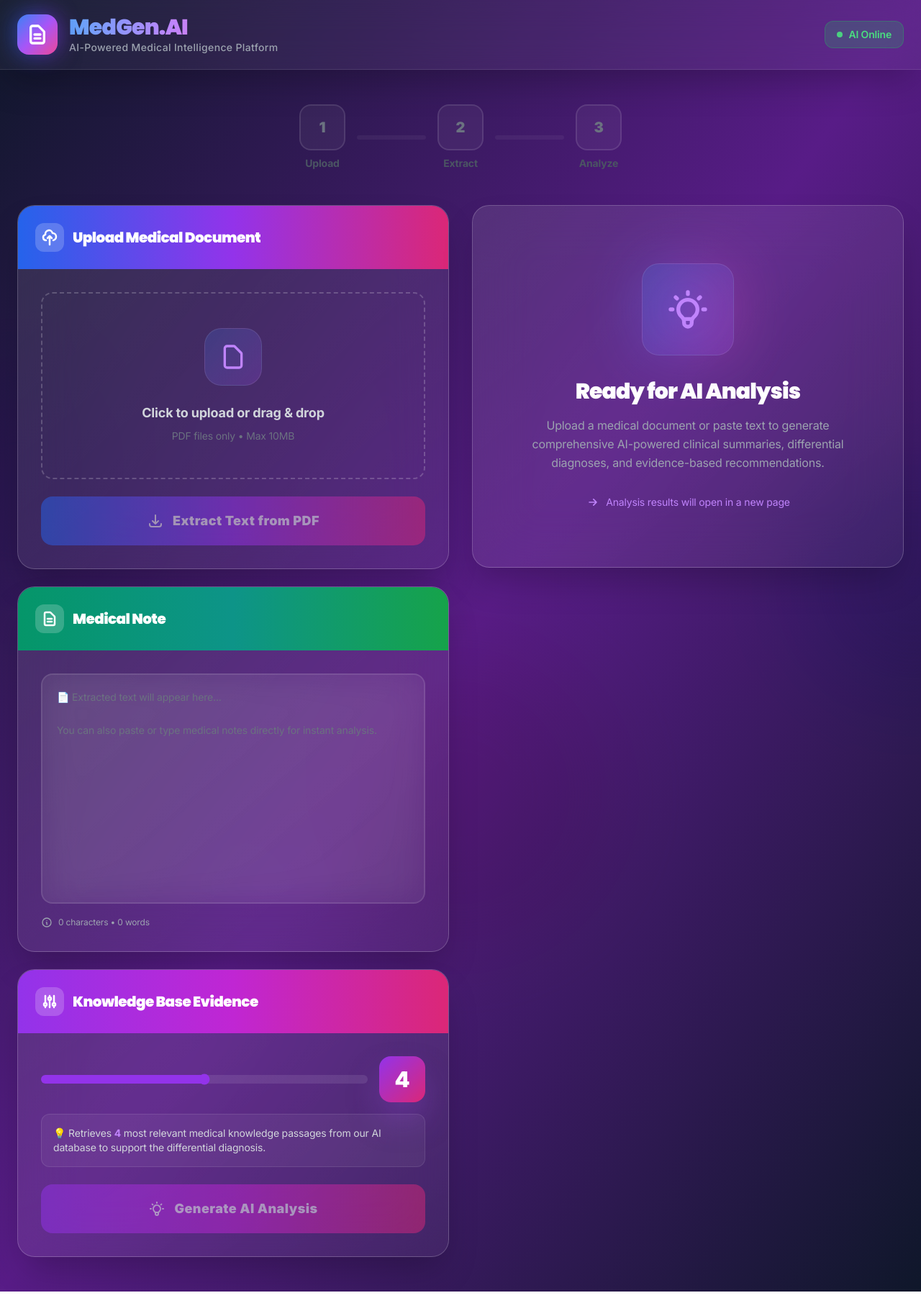
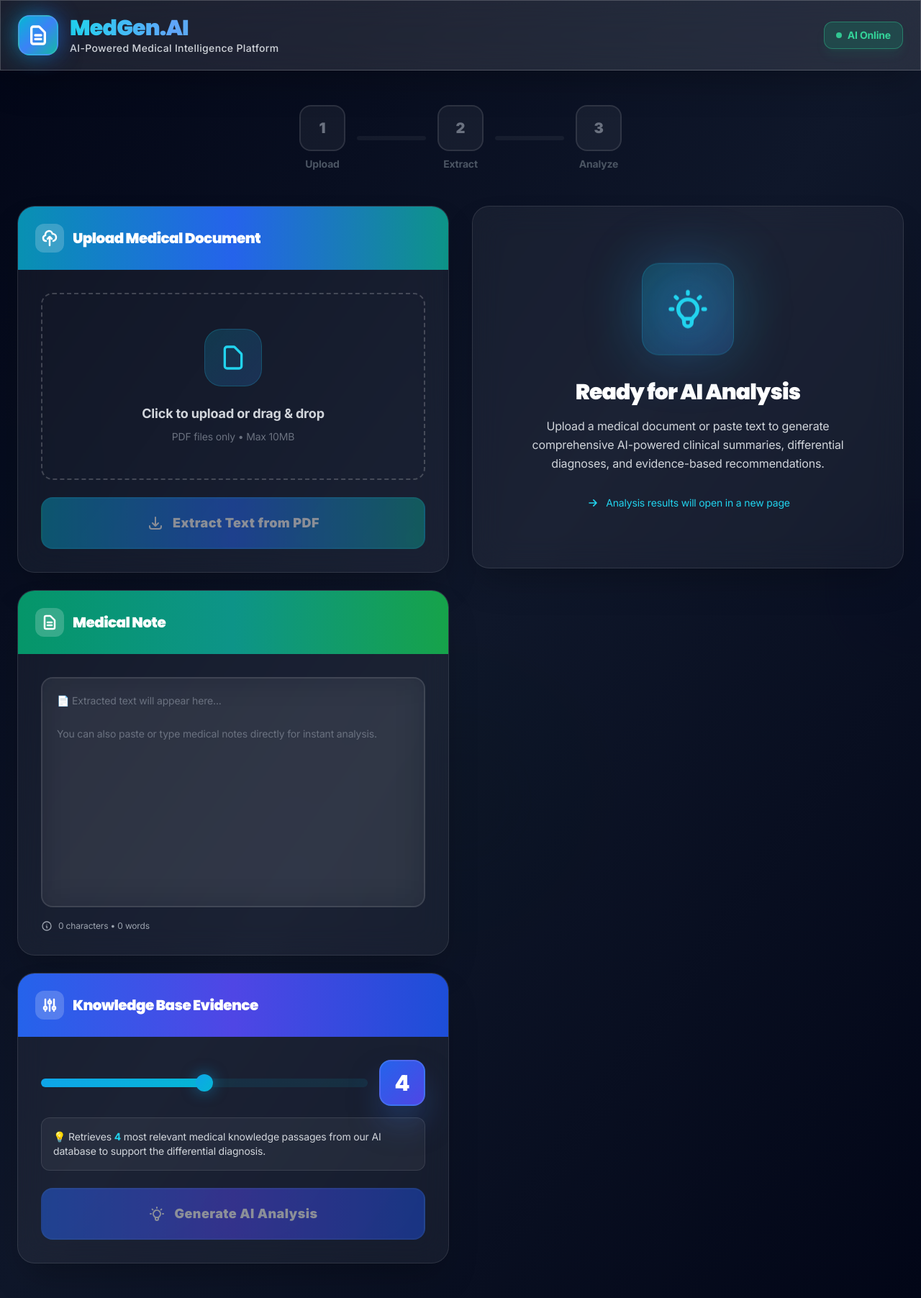
Before and after one commit to NitishChoubey/MedGen.AI, a Next.js app in the folder apps/web/: page /upload in a window 1280 px wide. Shown: the whole page at 72% size. Built offline with nearby package versions, Linux system fonts and the light colour scheme.

Commit message:
Updated page.tsx

```diff
--- a/apps/web/app/globals.css
+++ b/apps/web/app/globals.css
@@ -7,6 +7,12 @@
     --font-inter: 'Inter', sans-serif;
     --font-poppins: 'Poppins', sans-serif;
     --font-space-grotesk: 'Space Grotesk', sans-serif;
+
+    --primary-gradient: linear-gradient(135deg, #0ea5e9 0%, #06b6d4 50%, #14b8a6 100%);
+    --secondary-gradient: linear-gradient(135deg, #3b82f6 0%, #2563eb 100%);
+    --success-gradient: linear-gradient(135deg, #10b981 0%, #059669 100%);
+    --warning-gradient: linear-gradient(135deg, #f59e0b 0%, #d97706 100%);
+    --danger-gradient: linear-gradient(135deg, #ef4444 0%, #dc2626 100%);
   }
 
   body {
@@ -14,6 +20,7 @@
     -webkit-font-smoothing: antialiased;
     -moz-osx-font-smoothing: grayscale;
     letter-spacing: -0.011em;
+    background: #0f172a;
   }
 
   h1, h2, h3, h4, h5, h6 {
@@ -59,6 +66,33 @@
     }
     75% {
       transform: translate(50px, 50px) scale(1.05);
+    }
+  }
+
+  @keyframes float {
+    0%, 100% {
+      transform: translateY(0px);
+    }
+    50% {
+      transform: translateY(-20px);
+    }
+  }
+
+  @keyframes glow {
+    0%, 100% {
+      box-shadow: 0 0 20px rgba(14, 165, 233, 0.5);
+    }
+    50% {
+      box-shadow: 0 0 40px rgba(6, 182, 212, 0.8);
+    }
+  }
+
+  @keyframes shimmer {
+    0% {
+      background-position: -1000px 0;
+    }
+    100% {
+      background-position: 1000px 0;
     }
   }
 
@@ -115,36 +149,69 @@
     animation: shake-error 0.5s ease-in-out;
   }
 
-  .slider-purple::-webkit-slider-thumb {
+  .animate-float {
+    animation: float 3s ease-in-out infinite;
+  }
+
+  .animate-glow {
+    animation: glow 2s ease-in-out infinite;
+  }
+
+  .animate-shimmer {
+    animation: shimmer 2s infinite;
+    background: linear-gradient(
+      90deg,
+      rgba(255, 255, 255, 0) 0%,
+      rgba(255, 255, 255, 0.1) 50%,
+      rgba(255, 255, 255, 0) 100%
+    );
+    background-size: 1000px 100%;
+  }
+
+  .glass-effect {
+    background: rgba(255, 255, 255, 0.05);
+    backdrop-filter: blur(20px);
+    -webkit-backdrop-filter: blur(20px);
+    border: 1px solid rgba(255, 255, 255, 0.1);
+  }
+
+  .glass-effect-strong {
+    background: rgba(255, 255, 255, 0.1);
+    backdrop-filter: blur(30px);
+    -webkit-backdrop-filter: blur(30px);
+    border: 1px solid rgba(255, 255, 255, 0.2);
+  }
+
+  .slider-modern::-webkit-slider-thumb {
     appearance: none;
     width: 24px;
     height: 24px;
     border-radius: 50%;
-    background: linear-gradient(135deg, #a855f7, #ec4899);
+    background: linear-gradient(135deg, #0ea5e9, #06b6d4);
     cursor: pointer;
-    box-shadow: 0 0 20px rgba(168, 85, 247, 0.5);
+    box-shadow: 0 0 20px rgba(14, 165, 233, 0.5);
     transition: all 0.3s;
   }
 
-  .slider-purple::-webkit-slider-thumb:hover {
+  .slider-modern::-webkit-slider-thumb:hover {
     transform: scale(1.2);
-    box-shadow: 0 0 30px rgba(168, 85, 247, 0.8);
+    box-shadow: 0 0 30px rgba(6, 182, 212, 0.8);
   }
 
-  .slider-purple::-moz-range-thumb {
+  .slider-modern::-moz-range-thumb {
     width: 24px;
     height: 24px;
     border-radius: 50%;
-    background: linear-gradient(135deg, #a855f7, #ec4899);
+    background: linear-gradient(135deg, #0ea5e9, #06b6d4);
     cursor: pointer;
     border: none;
-    box-shadow: 0 0 20px rgba(168, 85, 247, 0.5);
+    box-shadow: 0 0 20px rgba(14, 165, 233, 0.5);
     transition: all 0.3s;
   }
 
-  .slider-purple::-moz-range-thumb:hover {
+  .slider-modern::-moz-range-thumb:hover {
     transform: scale(1.2);
-    box-shadow: 0 0 30px rgba(168, 85, 247, 0.8);
+    box-shadow: 0 0 30px rgba(6, 182, 212, 0.8);
   }
 }
 
@@ -155,18 +222,20 @@
 }
 
 ::-webkit-scrollbar {
-  width: 10px;
+  width: 12px;
 }
 
 ::-webkit-scrollbar-track {
-  background: rgba(255, 255, 255, 0.05);
+  background: rgba(15, 23, 42, 0.8);
+  border-radius: 10px;
 }
 
 ::-webkit-scrollbar-thumb {
-  background: rgba(139, 92, 246, 0.5);
-  border-radius: 5px;
+  background: linear-gradient(135deg, #0ea5e9, #06b6d4);
+  border-radius: 10px;
+  border: 2px solid rgba(15, 23, 42, 0.8);
 }
 
 ::-webkit-scrollbar-thumb:hover {
-  background: rgba(139, 92, 246, 0.8);
+  background: linear-gradient(135deg, #06b6d4, #14b8a6);
 }
--- a/apps/web/app/upload/page.tsx
+++ b/apps/web/app/upload/page.tsx
@@ -39,38 +39,41 @@ export default function UploadPage() {
   }
 
   return (
-    <main className="min-h-screen bg-gradient-to-br from-slate-900 via-purple-900 to-slate-900 relative overflow-hidden">
+    <main className="min-h-screen bg-gradient-to-br from-slate-950 via-slate-900 to-slate-950 relative overflow-hidden">
       {/* Animated Background Effects */}
       <div className="absolute inset-0 overflow-hidden pointer-events-none">
-        <div className="absolute top-1/4 -left-48 w-96 h-96 bg-purple-500 rounded-full mix-blend-multiply filter blur-3xl opacity-20 animate-blob"></div>
-        <div className="absolute top-1/3 -right-48 w-96 h-96 bg-blue-500 rounded-full mix-blend-multiply filter blur-3xl opacity-20 animate-blob animation-delay-2000"></div>
-        <div className="absolute bottom-1/4 left-1/3 w-96 h-96 bg-pink-500 rounded-full mix-blend-multiply filter blur-3xl opacity-20 animate-blob animation-delay-4000"></div>
+        <div className="absolute top-1/4 -left-48 w-96 h-96 bg-cyan-500 rounded-full mix-blend-multiply filter blur-3xl opacity-15 animate-blob"></div>
+        <div className="absolute top-1/3 -right-48 w-96 h-96 bg-blue-500 rounded-full mix-blend-multiply filter blur-3xl opacity-15 animate-blob animation-delay-2000"></div>
+        <div className="absolute bottom-1/4 left-1/3 w-96 h-96 bg-teal-500 rounded-full mix-blend-multiply filter blur-3xl opacity-15 animate-blob animation-delay-4000"></div>
       </div>
 
       {/* Header */}
-      <div className="bg-white/5 backdrop-blur-xl border-b border-white/10 sticky top-0 z-50 shadow-2xl">
+      <div className="glass-effect-strong border-b border-white/10 sticky top-0 z-50 shadow-2xl">
         <div className="max-w-7xl mx-auto px-6 py-5">
           <div className="flex items-center justify-between">
             <div className="flex items-center gap-4">
               <div className="relative">
-                <div className="absolute inset-0 bg-gradient-to-r from-blue-600 to-purple-600 rounded-2xl blur-lg opacity-75 animate-pulse"></div>
-                <div className="relative w-14 h-14 bg-gradient-to-br from-blue-500 via-purple-500 to-pink-500 rounded-2xl flex items-center justify-center shadow-2xl">
+                <div className="absolute inset-0 bg-gradient-to-r from-cyan-500 to-blue-600 rounded-2xl blur-lg opacity-75 animate-pulse"></div>
+                <div className="relative w-14 h-14 bg-gradient-to-br from-cyan-500 via-blue-500 to-teal-500 rounded-2xl flex items-center justify-center shadow-2xl border-2 border-white/10">
                   <svg className="w-8 h-8 text-white" fill="none" stroke="currentColor" viewBox="0 0 24 24">
                     <path strokeLinecap="round" strokeLinejoin="round" strokeWidth={2.5} d="M9 12h6m-6 4h6m2 5H7a2 2 0 01-2-2V5a2 2 0 012-2h5.586a1 1 0 01.707.293l5.414 5.414a1 1 0 01.293.707V19a2 2 0 01-2 2z" />
                   </svg>
                 </div>
               </div>
               <div>
-                <h1 className="text-3xl font-black font-display bg-gradient-to-r from-blue-400 via-purple-400 to-pink-400 bg-clip-text text-transparent tracking-tight">
+                <h1 className="text-3xl font-black font-display bg-gradient-to-r from-cyan-400 via-blue-400 to-teal-400 bg-clip-text text-transparent tracking-tight">
                   MedGen.AI
                 </h1>
-                <p className="text-sm text-gray-400 font-medium tracking-wide">AI-Powered Medical Intelligence Platform</p>
+                <p className="text-sm text-gray-300 font-medium tracking-wide">AI-Powered Medical Intelligence Platform</p>
               </div>
             </div>
             <div className="flex items-center gap-3">
-              <div className="px-4 py-2 bg-green-500/20 border border-green-500/30 rounded-xl flex items-center gap-2">
-                <div className="w-2 h-2 bg-green-400 rounded-full animate-pulse"></div>
-                <span className="text-green-400 text-sm font-semibold">AI Online</span>
+              <div className="px-4 py-2 bg-emerald-500/20 border border-emerald-400/40 rounded-xl flex items-center gap-2 shadow-lg shadow-emerald-500/10">
+                <div className="relative">
+                  <div className="w-2 h-2 bg-emerald-400 rounded-full animate-pulse"></div>
+                  <div className="absolute inset-0 w-2 h-2 bg-emerald-400 rounded-full animate-ping"></div>
+                </div>
+                <span className="text-emerald-400 text-sm font-bold">AI Online</span>
               </div>
             </div>
           </div>
@@ -90,19 +93,19 @@ export default function UploadPage() {
                 <div className="flex flex-col items-center gap-2">
                   <div className={`relative w-16 h-16 rounded-2xl flex items-center justify-center font-black text-xl transition-all duration-500 ${
                     step.active
-                      ? 'bg-gradient-to-br from-blue-500 to-purple-600 shadow-2xl shadow-purple-500/50 scale-110'
+                      ? 'bg-gradient-to-br from-cyan-500 to-blue-600 shadow-2xl shadow-cyan-500/50 scale-110 border-2 border-cyan-400/30'
                       : 'bg-white/5 border-2 border-white/10 text-gray-600'
                   }`}>
-                    <div className="absolute inset-0 bg-gradient-to-br from-blue-500 to-purple-600 rounded-2xl blur-lg opacity-0 group-hover:opacity-50 transition-opacity"></div>
+                    <div className="absolute inset-0 bg-gradient-to-br from-cyan-500 to-blue-600 rounded-2xl blur-lg opacity-0 group-hover:opacity-50 transition-opacity"></div>
                     <span className={`relative ${step.active ? 'text-white' : 'text-gray-500'}`}>{step.num}</span>
                   </div>
-                  <span className={`text-sm font-bold ${step.active ? 'text-purple-400' : 'text-gray-600'}`}>
+                  <span className={`text-sm font-bold ${step.active ? 'text-cyan-400' : 'text-gray-600'}`}>
                     {step.label}
                   </span>
                 </div>
                 {idx < 2 && (
                   <div className="w-24 h-1.5 bg-white/5 rounded-full overflow-hidden">
-                    <div className={`h-full bg-gradient-to-r from-blue-500 to-purple-600 transition-all duration-500 ${
+                    <div className={`h-full bg-gradient-to-r from-cyan-500 to-blue-600 transition-all duration-500 ${
                       idx === 0 ? (text ? 'w-full' : 'w-0') : (resp ? 'w-full' : 'w-0')
                     }`}></div>
                   </div>
@@ -116,8 +119,8 @@ export default function UploadPage() {
           {/* Left Column - Input */}
           <div className="space-y-6">
             {/* File Upload Card */}
-            <div className="relative bg-gradient-to-br from-white/10 to-white/5 backdrop-blur-2xl rounded-3xl border border-white/20 overflow-hidden shadow-2xl">
-              <div className="bg-gradient-to-r from-blue-600 via-purple-600 to-pink-600 p-6">
+            <div className="relative glass-effect rounded-3xl border border-white/20 overflow-hidden shadow-2xl hover:shadow-cyan-500/10 transition-all duration-300">
+              <div className="bg-gradient-to-r from-cyan-600 via-blue-600 to-teal-600 p-6">
                 <h2 className="text-xl font-black font-display text-white flex items-center gap-3">
                   <div className="w-10 h-10 bg-white/20 rounded-xl flex items-center justify-center backdrop-blur-xl">
                     <svg className="w-6 h-6 text-white" fill="none" stroke="currentColor" viewBox="0 0 24 24">
@@ -139,8 +142,8 @@ export default function UploadPage() {
                     className="hidden"
                     onChange={(e) => setFile(e.target.files?.[0] ?? null)}
                   />
-                  <div className="w-20 h-20 mx-auto mb-6 bg-gradient-to-br from-blue-500/20 to-purple-500/20 rounded-3xl flex items-center justify-center group-hover:scale-110 transition-transform border border-white/10">
-                    <svg className="w-10 h-10 text-purple-400" fill="none" stroke="currentColor" viewBox="0 0 24 24">
+                  <div className="w-20 h-20 mx-auto mb-6 bg-gradient-to-br from-cyan-500/20 to-blue-500/20 rounded-3xl flex items-center justify-center group-hover:scale-110 transition-transform border border-cyan-400/20">
+                    <svg className="w-10 h-10 text-cyan-400" fill="none" stroke="currentColor" viewBox="0 0 24 24">
                       <path strokeLinecap="round" strokeLinejoin="round" strokeWidth={2} d="M7 21h10a2 2 0 002-2V9.414a1 1 0 00-.293-.707l-5.414-5.414A1 1 0 0012.586 3H7a2 2 0 00-2 2v14a2 2 0 002 2z" />
                     </svg>
                   </div>
@@ -166,9 +169,9 @@ export default function UploadPage() {
                 <button
                   onClick={handleExtract}
                   disabled={!file || loading}
-                  className="mt-6 w-full px-8 py-5 bg-gradient-to-r from-blue-600 via-purple-600 to-pink-600 text-white rounded-2xl font-black text-lg tracking-wide hover:shadow-2xl hover:shadow-purple-500/50 hover:scale-105 transition-all duration-300 disabled:opacity-50 disabled:cursor-not-allowed disabled:hover:scale-100 flex items-center justify-center gap-3 relative overflow-hidden group/btn"
+                  className="mt-6 w-full px-8 py-5 bg-gradient-to-r from-cyan-600 via-blue-600 to-teal-600 text-white rounded-2xl font-black text-lg tracking-wide hover:shadow-2xl hover:shadow-cyan-500/50 hover:scale-105 transition-all duration-300 disabled:opacity-50 disabled:cursor-not-allowed disabled:hover:scale-100 flex items-center justify-center gap-3 relative overflow-hidden group/btn border-2 border-cyan-400/20"
                 >
-                  <div className="absolute inset-0 bg-gradient-to-r from-pink-600 via-purple-600 to-blue-600 opacity-0 group-hover/btn:opacity-100 transition-opacity duration-300"></div>
+                  <div className="absolute inset-0 bg-gradient-to-r from-teal-600 via-cyan-600 to-blue-600 opacity-0 group-hover/btn:opacity-100 transition-opacity duration-300"></div>
                   <span className="relative flex items-center gap-3">
                     {loading ? (
                       <>
@@ -204,7 +207,7 @@ export default function UploadPage() {
             </div>
 
             {/* Medical Note Card */}
-            <div className="relative bg-gradient-to-br from-white/10 to-white/5 backdrop-blur-2xl rounded-3xl border border-white/20 overflow-hidden shadow-2xl">
+            <div className="relative glass-effect rounded-3xl border border-white/20 overflow-hidden shadow-2xl hover:shadow-emerald-500/10 transition-all duration-300">
               <div className="bg-gradient-to-r from-emerald-600 via-teal-600 to-green-600 p-6">
                 <h2 className="text-xl font-black font-display text-white flex items-center gap-3">
                   <div className="w-10 h-10 bg-white/20 rounded-xl flex items-center justify-center backdrop-blur-xl">
@@ -217,7 +220,7 @@ export default function UploadPage() {
               </div>
               <div className="p-8">
                 <textarea
-                  className="w-full h-80 bg-white/5 border-2 border-white/10 rounded-2xl p-5 text-white placeholder-gray-500 focus:ring-4 focus:ring-purple-500/30 focus:border-purple-500/50 transition-all resize-none text-sm leading-relaxed backdrop-blur-xl"
+                  className="w-full h-80 bg-white/5 border-2 border-white/10 rounded-2xl p-5 text-white placeholder-gray-500 focus:ring-4 focus:ring-cyan-500/30 focus:border-cyan-500/50 transition-all resize-none text-sm leading-relaxed backdrop-blur-xl"
                   placeholder="📄 Extracted text will appear here...
 
 You can also paste or type medical notes directly for instant analysis."
@@ -234,8 +237,8 @@ You can also paste or type medical notes directly for instant analysis."
             </div>
 
             {/* Analysis Settings */}
-            <div className="relative bg-gradient-to-br from-white/10 to-white/5 backdrop-blur-2xl rounded-3xl border border-white/20 overflow-hidden shadow-2xl">
-              <div className="bg-gradient-to-r from-purple-600 via-fuchsia-600 to-pink-600 p-6">
+            <div className="relative glass-effect rounded-3xl border border-white/20 overflow-hidden shadow-2xl hover:shadow-blue-500/10 transition-all duration-300">
+              <div className="bg-gradient-to-r from-blue-600 via-indigo-600 to-blue-700 p-6">
                 <h2 className="text-xl font-black font-display text-white flex items-center gap-3">
                   <div className="w-10 h-10 bg-white/20 rounded-xl flex items-center justify-center backdrop-blur-xl">
                     <svg className="w-6 h-6 text-white" fill="none" stroke="currentColor" viewBox="0 0 24 24">
@@ -253,25 +256,25 @@ You can also paste or type medical notes directly for instant analysis."
                     max={6}
                     value={topK}
                     onChange={(e) => setTopK(parseInt(e.target.value))}
-                    className="flex-1 h-3 bg-gradient-to-r from-purple-200/20 to-pink-200/20 rounded-full appearance-none cursor-pointer accent-purple-600"
+                    className="flex-1 h-3 slider-modern rounded-full appearance-none cursor-pointer"
                     style={{
-                      background: `linear-gradient(to right, rgb(147 51 234) 0%, rgb(147 51 234) ${((topK - 2) / 4) * 100}%, rgba(243, 232, 255, 0.1) ${((topK - 2) / 4) * 100}%, rgba(243, 232, 255, 0.1) 100%)`
+                      background: `linear-gradient(to right, rgb(14 165 233) 0%, rgb(6 182 212) ${((topK - 2) / 4) * 100}%, rgba(6, 182, 212, 0.1) ${((topK - 2) / 4) * 100}%, rgba(6, 182, 212, 0.1) 100%)`
                     }}
                   />
-                  <div className="w-16 h-16 rounded-2xl bg-gradient-to-br from-purple-600 to-pink-600 flex items-center justify-center shadow-2xl shadow-purple-500/50">
+                  <div className="w-16 h-16 rounded-2xl bg-gradient-to-br from-blue-600 to-indigo-600 flex items-center justify-center shadow-2xl shadow-blue-500/50 border-2 border-blue-400/30">
                     <span className="text-3xl font-black text-white">{topK}</span>
                   </div>
                 </div>
                 <p className="text-sm text-gray-300 bg-white/5 p-4 rounded-xl border border-white/10">
-                  💡 Retrieves <span className="text-purple-400 font-bold">{topK}</span> most relevant medical knowledge passages from our AI database to support the differential diagnosis.
+                  💡 Retrieves <span className="text-cyan-400 font-bold">{topK}</span> most relevant medical knowledge passages from our AI database to support the differential diagnosis.
                 </p>
 
                 <button
                   onClick={generate}
                   disabled={!text.trim() || loading}
-                  className="mt-6 w-full px-8 py-5 bg-gradient-to-r from-purple-600 via-fuchsia-600 to-pink-600 text-white rounded-2xl font-black text-lg tracking-wide hover:shadow-2xl hover:shadow-pink-500/50 hover:scale-105 transition-all duration-300 disabled:opacity-50 disabled:cursor-not-allowed disabled:hover:scale-100 flex items-center justify-center gap-3 relative overflow-hidden group/btn"
+                  className="mt-6 w-full px-8 py-5 bg-gradient-to-r from-blue-600 via-indigo-600 to-blue-700 text-white rounded-2xl font-black text-lg tracking-wide hover:shadow-2xl hover:shadow-blue-500/50 hover:scale-105 transition-all duration-300 disabled:opacity-50 disabled:cursor-not-allowed disabled:hover:scale-100 flex items-center justify-center gap-3 relative overflow-hidden group/btn border-2 border-blue-400/20"
                 >
-                  <div className="absolute inset-0 bg-gradient-to-r from-pink-600 via-fuchsia-600 to-purple-600 opacity-0 group-hover/btn:opacity-100 transition-opacity duration-300"></div>
+                  <div className="absolute inset-0 bg-gradient-to-r from-indigo-700 via-blue-600 to-blue-600 opacity-0 group-hover/btn:opacity-100 transition-opacity duration-300"></div>
                   <span className="relative flex items-center gap-3">
                     {loading ? (
                       <>
@@ -297,18 +300,18 @@ You can also paste or type medical notes directly for instant analysis."
 
           {/* Right Column - Ready Message */}
           <div className="space-y-6">
-            <div className="relative bg-gradient-to-br from-white/10 to-white/5 backdrop-blur-2xl rounded-3xl border border-white/20 p-20 text-center shadow-2xl">
-              <div className="relative w-32 h-32 mx-auto mb-8">
-                <div className="absolute inset-0 bg-gradient-to-r from-blue-500 via-purple-500 to-pink-500 rounded-3xl blur-2xl opacity-30 animate-pulse"></div>
-                <div className="relative w-full h-full bg-gradient-to-br from-blue-500/20 to-purple-500/20 rounded-3xl flex items-center justify-center border border-white/10">
-                  <svg className="w-16 h-16 text-purple-400" fill="none" stroke="currentColor" viewBox="0 0 24 24">
+            <div className="relative glass-effect rounded-3xl border border-white/20 p-20 text-center shadow-2xl hover:shadow-cyan-500/10 transition-all duration-300">
+              <div className="relative w-32 h-32 mx-auto mb-8 animate-float">
+                <div className="absolute inset-0 bg-gradient-to-r from-cyan-500 via-blue-500 to-teal-500 rounded-3xl blur-2xl opacity-30 animate-pulse"></div>
+                <div className="relative w-full h-full bg-gradient-to-br from-cyan-500/20 to-blue-500/20 rounded-3xl flex items-center justify-center border border-cyan-400/20">
+                  <svg className="w-16 h-16 text-cyan-400" fill="none" stroke="currentColor" viewBox="0 0 24 24">
                     <path strokeLinecap="round" strokeLinejoin="round" strokeWidth={2} d="M9.663 17h4.673M12 3v1m6.364 1.636l-.707.707M21 12h-1M4 12H3m3.343-5.657l-.707-.707m2.828 9.9a5 5 0 117.072 0l-.548.547A3.374 3.374 0 0014 18.469V19a2 2 0 11-4 0v-.531c0-.895-.356-1.754-.988-2.386l-.548-.547z" />
                   </svg>
                 </div>
               </div>
               <h3 className="text-3xl font-black font-display text-white mb-4">Ready for AI Analysis</h3>
-              <p className="text-gray-400 max-w-md mx-auto leading-relaxed">Upload a medical document or paste text to generate comprehensive AI-powered clinical summaries, differential diagnoses, and evidence-based recommendations.</p>
-              <div className="mt-8 flex items-center justify-center gap-2 text-sm text-purple-400">
+              <p className="text-gray-300 max-w-md mx-auto leading-relaxed">Upload a medical document or paste text to generate comprehensive AI-powered clinical summaries, differential diagnoses, and evidence-based recommendations.</p>
+              <div className="mt-8 flex items-center justify-center gap-2 text-sm text-cyan-400">
                 <svg className="w-5 h-5" fill="none" stroke="currentColor" viewBox="0 0 24 24">
                   <path strokeLinecap="round" strokeLinejoin="round" strokeWidth={2} d="M13 7l5 5m0 0l-5 5m5-5H6" />
                 </svg>
```
Also changed, not shown: apps/web/app/page.tsx (+33 -20 lines), apps/web/app/results/page.tsx (+27 -27 lines).
